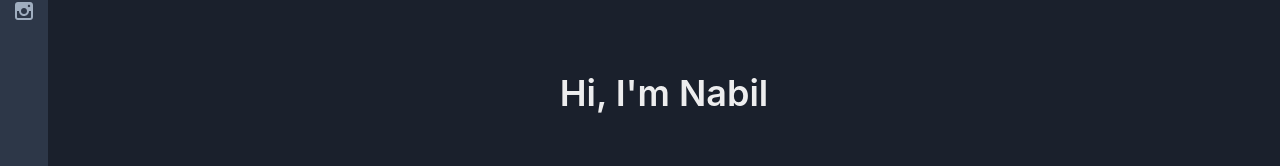
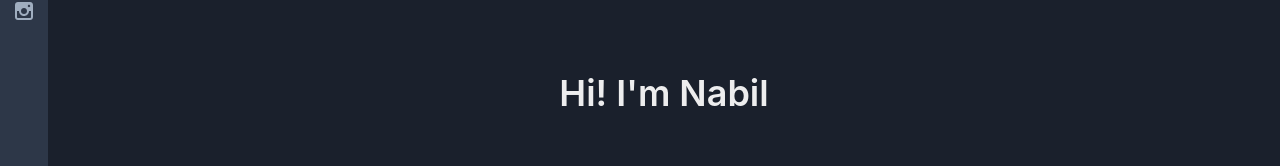
Before and after one commit to nabilaba/nabilaba.github.io, a React (Vite) app: page / in a window 1280 px wide. Shown: the part 314-480 px from the top of the page. Built offline with nearby package versions, Linux system fonts and the light colour scheme.

Commit message:
separated Homepage instead in Main components

```diff
--- a/src/components/Main/index.jsx
+++ b/src/components/Main/index.jsx
@@ -1,25 +1,15 @@
 import {
   Box,
-  Stack,
-  Heading,
   useColorModeValue,
 } from "@chakra-ui/react";
+import Home from "../../pages/Home";
 import HeaderContent from "../Header";
 
 const MainContent = () => (
   <Box ml={{ base: 12, md: 12 }} transition=".3s ease">
     <HeaderContent />
     <Box as="main" bgColor={useColorModeValue("gray.100", "gray.800")}>
-      <Stack
-        direction={{ base: "column", sm: "row" }}
-        alignItems="center"
-        justifyContent="center"
-        h="full"
-        minH="96vh"
-        pb="4"
-      >
-        <Heading fontWeight="semibold">Hi, I'm Nabil</Heading>
-      </Stack>
+        <Home />
     </Box>
   </Box>
 );
--- /dev/null
+++ b/src/pages/Home/index.jsx
@@ -0,0 +1,16 @@
+import { Heading, Stack } from "@chakra-ui/react";
+
+const Home = () => (
+  <Stack
+    direction={{ base: "column", sm: "row" }}
+    alignItems="center"
+    justifyContent="center"
+    h="full"
+    minH="96vh"
+    pb="4"
+  >
+    <Heading fontWeight="semibold">Hi! I'm Nabil</Heading>
+  </Stack>
+);
+
+export default Home;
```
